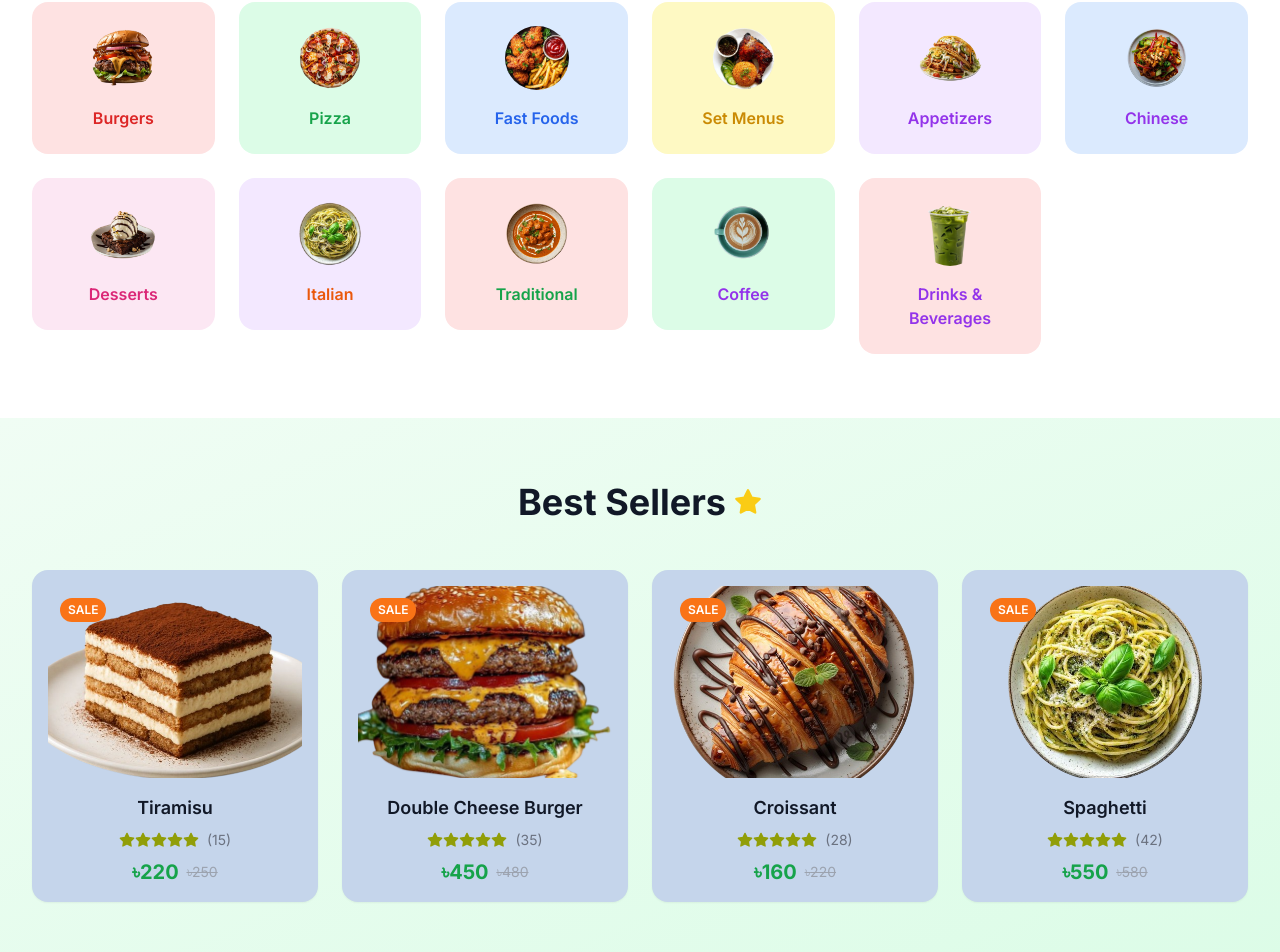
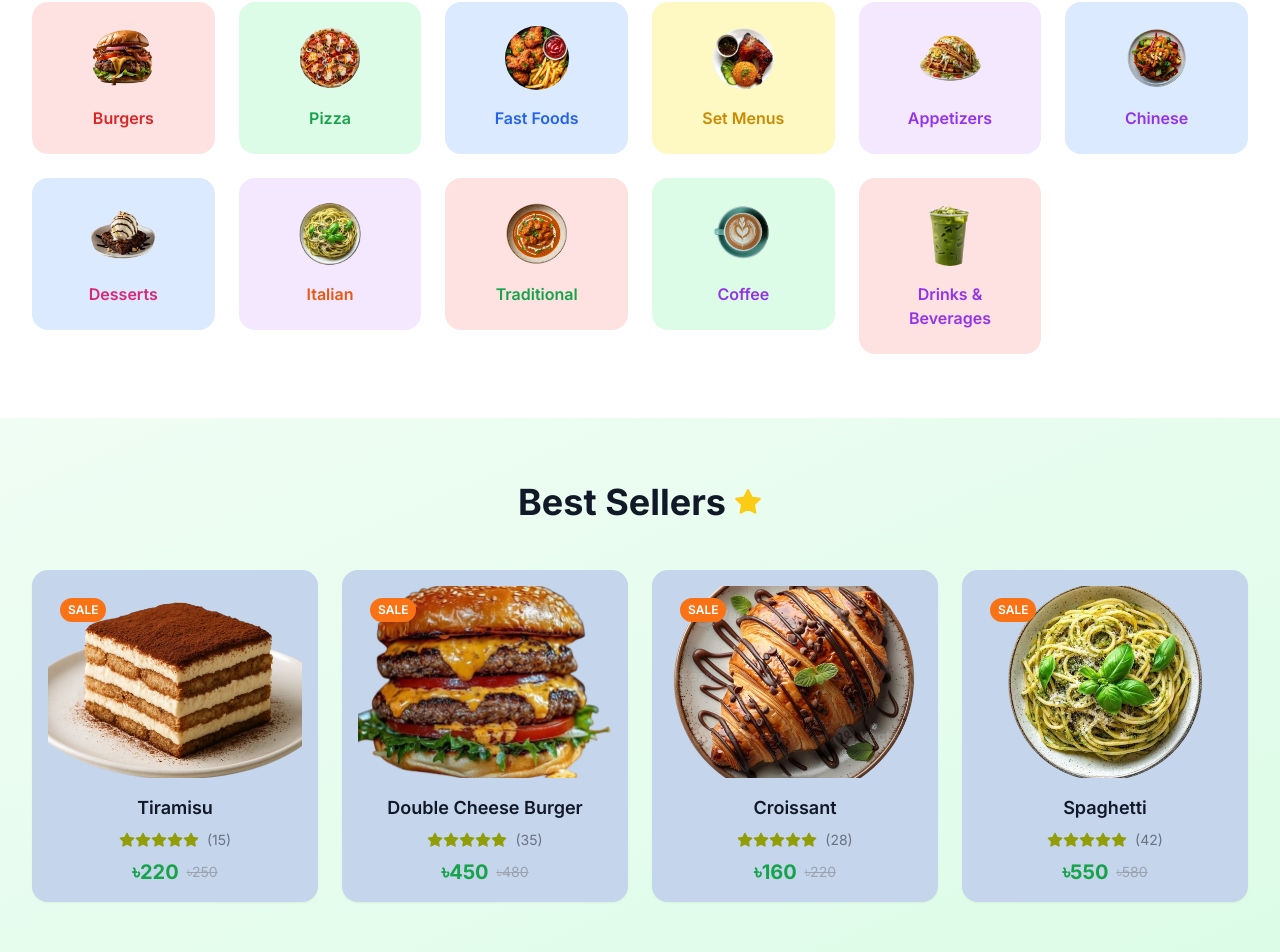
Before and after one commit to uzicodes/Culinary-Canvas, a Next.js app: page / in a window 1280 px wide. Shown: the part 814-1766 px from the top of the page. Built offline with nearby package versions, Linux system fonts and the light colour scheme.

Commit message:
color tweaks on the catogories

```diff
--- a/src/components/Categories.tsx
+++ b/src/components/Categories.tsx
@@ -49,7 +49,7 @@ const categories = [
     id: 7,
     name: 'Desserts',
     image: '/items/desserts/brownie.png',
-    color: 'bg-pink-100',
+    color: 'bg-blue-100',
     textColor: 'text-pink-600'
   },
   {
```
